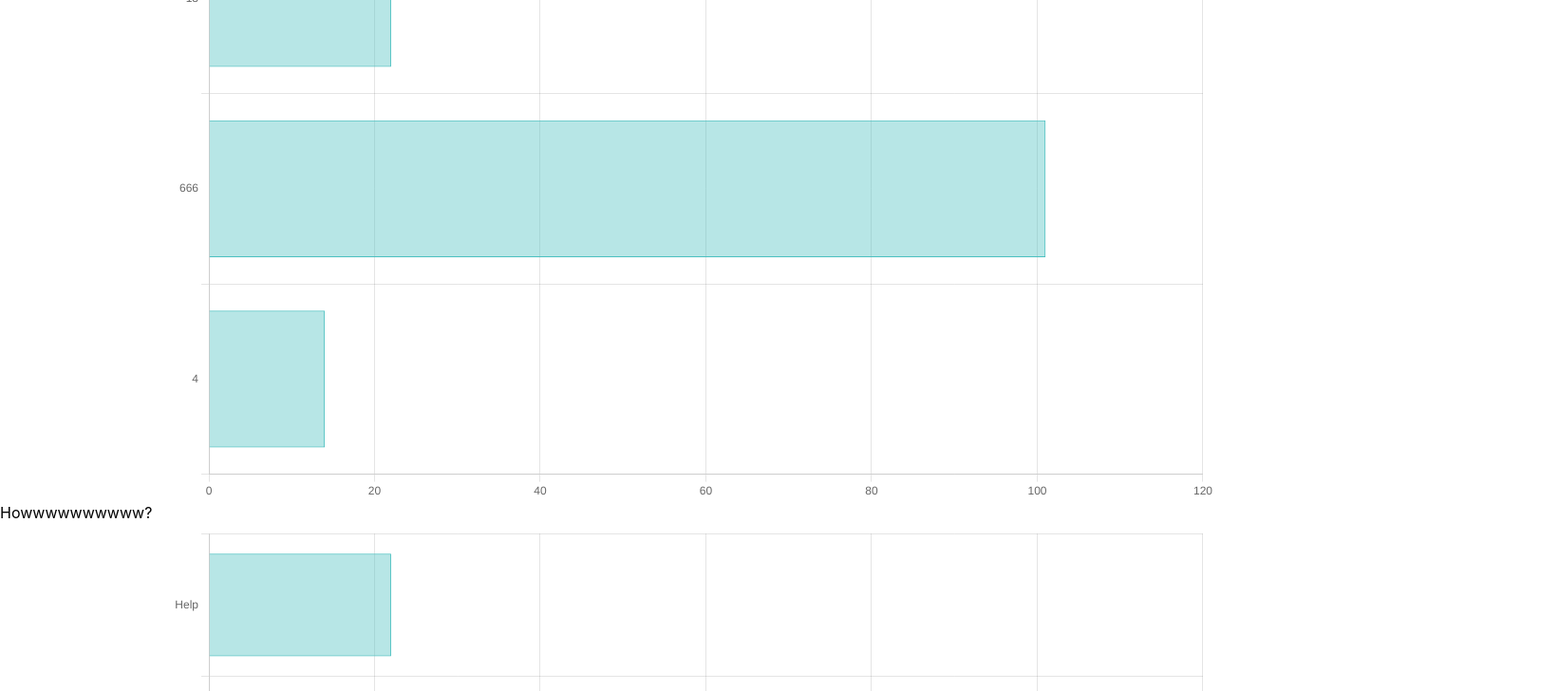
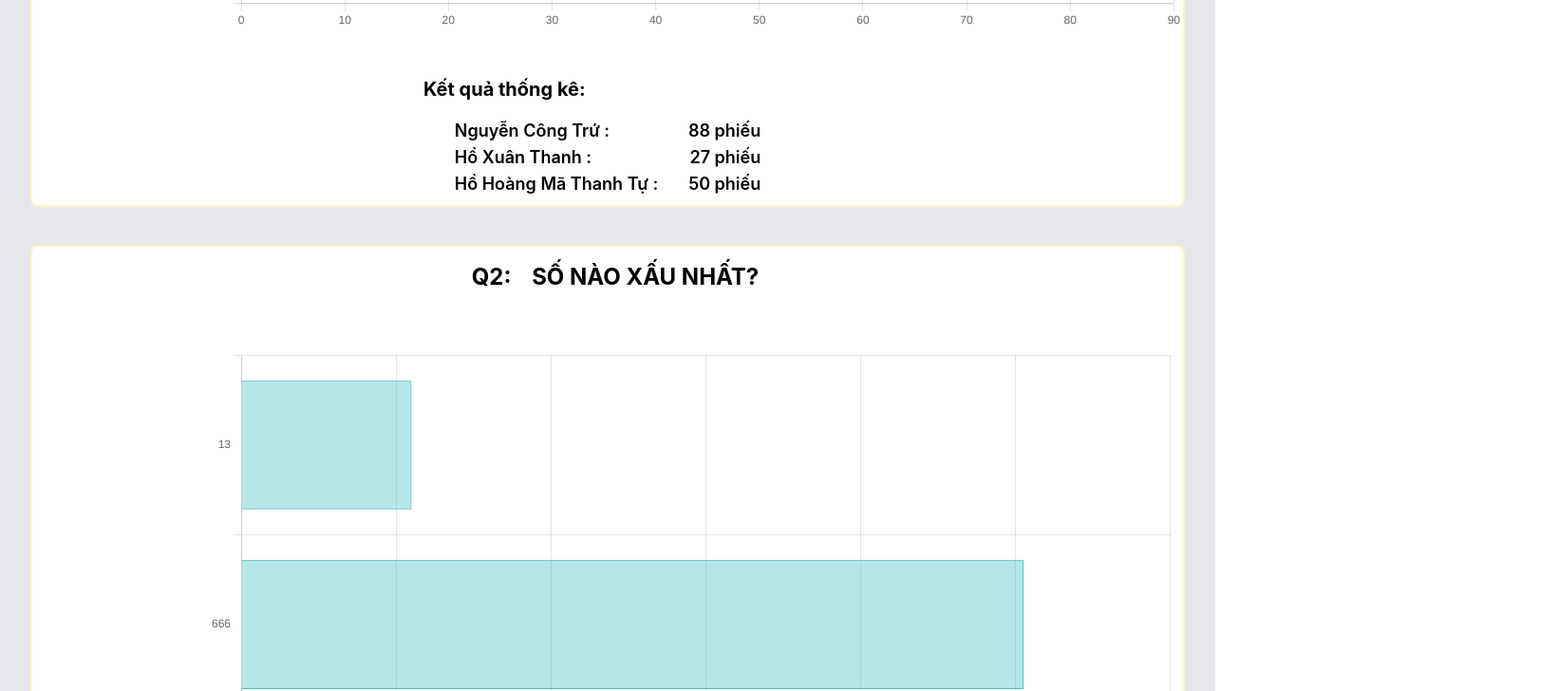
Before and after one commit to letiendat200/FE-Votio, a React (Create React App) app: page /mySurvey/1 in a window 1280 px wide. Shown: the part 800-1528 px from the top of the page at 95% size, 1642 px wide, since content can reach past the window. Built offline with nearby package versions, Linux system fonts and the light colour scheme.

Commit message:
Changes data sent by Survey.js

```diff
--- a/src/components/personalComponents/SurveyResult.js
+++ b/src/components/personalComponents/SurveyResult.js
@@ -58,13 +58,32 @@ const SurveyResult = () => {
     ];
 
     return (
-      <div>
+      <div className="p-8 bg-gray-200">
+        <div className=" w-fit p-2 text-lg font-bold bg-black text-white border border-2 border-black">
+          Kết quả bỏ phiếu:
+        </div>
+        <div>
           { questions.map((question,questionIndex)=>(
-              <div key={questionIndex}>
-                <div> {question.content} </div>
+              <div key={questionIndex} className = "flex flex-col my-10 bg-white border-2 border-amber-100 rounded-lg">
+                <div className = "self-center m-4 uppercase text-2xl font-bold ">
+                <span className = "m-4">Q{questionIndex+1}: </span>{question.content}
+                </div>
+                <div className = "max-h-fit min-h-min my-10">
                   <VoteChart choices={question.choices} id={questionIndex}/>
+                </div>
+                <div className = "relative m-2 left-1/3 font-bold text-xl">Kết quả thống kê: </div>
+                <div className = "self-center m-2 font-semibold text-lg">
+                  {question.choices.map((choice,choiceIndex)=>(
+                    <div className="flex justify-between">
+                      <div className = "relative -left-4">{choice.content} : </div>
+                      <div className = "relative -right-4">{choice.number} phiếu</div>
+                    </div>
+                  ))}
+                </div>
               </div>
           ))}
+        </div>
+
       </div>
       );
 };
--- a/src/components/personalComponents/VoteChart.js
+++ b/src/components/personalComponents/VoteChart.js
@@ -6,6 +6,7 @@ const VoteChart = ({ choices, id }) => {
   const chartID = id;
   const labels = choices.map((choice) => choice.content);
   const data = choices.map((choice) => choice.number);
+
   const adjustedLabels = labels.map((label)=>{
     if (label.length <= 30) {
       return [label];
@@ -28,6 +29,7 @@ const VoteChart = ({ choices, id }) => {
     }
     return result;
   });
+
   const chartData = {
     labels: adjustedLabels,
     datasets: [
--- a/src/components/surveyComponents/Survey.js
+++ b/src/components/surveyComponents/Survey.js
@@ -1,17 +1,41 @@
 import React, { useState} from 'react';
 import {useNavigate, useParams} from 'react-router-dom'
 
-const SurveyQuestion = ({ questions }) => {
+const SurveyQuestion = ({ questions, choicesResponse, setChoicesResponse }) => {
     const { id } = useParams();
 
     const [currentQuestionIndex, setCurrentQuestionIndex] = useState(0);
     const [selectedChoices, setSelectedChoices] = useState({});
 
+
     const handleNext = () => {
       if (currentQuestionIndex < questions.length - 1) {
         setCurrentQuestionIndex(currentQuestionIndex + 1);
-      }
-    };
+      } else {
+          // Update choicesResponse with the selected choices for each question
+          const updatedChoicesResponse = questions.map((question, index) => {
+            const selectedChoiceIndices = selectedChoices[index];
+
+            if (selectedChoiceIndices && selectedChoiceIndices.length > 0) {
+              const selectedChoicesContent = selectedChoiceIndices.map(
+                (choiceIndex) => question.choices[choiceIndex].content
+              );
+
+              return {
+                content: question.content,
+                type: question.type,
+                choices: selectedChoicesContent.map((content) => ({ content })),
+              };
+            }
+
+            return null; // Handle cases where no choice is selected
+          });
+
+          setChoicesResponse(updatedChoicesResponse.filter((response) => response !== null));
+
+          console.log(updatedChoicesResponse);
+        }
+      };
 
     const handlePrev = () => {
       if (currentQuestionIndex > 0) {
@@ -94,9 +118,10 @@ const SurveyQuestion = ({ questions }) => {
 };
 
 const Survey = () => {
+  const [choicesResponse, setChoicesResponse] = useState([]);
   const questions = [
     {
-      content: 'Question 1',
+      content: 'Chữ cái đầu tiên',
       type: '1',
       choices: [
         { content: 'A' },
@@ -106,7 +131,7 @@ const Survey = () => {
       ],
     },
     {
-      content: 'Question 2',
+      content: 'Màu nào xấu',
       type: '2',
       choices: [
         { content: 'Red' },
@@ -117,7 +142,11 @@ const Survey = () => {
     },
   ];
 
-  return <SurveyQuestion questions={questions} />;
+  return  <SurveyQuestion
+            questions={questions}
+            choicesResponse={choicesResponse}
+            setChoicesResponse={setChoicesResponse}
+          />
 };
 
 export default Survey;
--- a/src/components/surveyCreateComponents/SurveyCreateQuestions.js
+++ b/src/components/surveyCreateComponents/SurveyCreateQuestions.js
@@ -65,6 +65,12 @@ export default function SurveyCreateQuestions() {
     setQuestions(currentQuestions);
   };
 
+  const deleteChoice = (questionIndex,choiceIndex) => {
+    const currentQuestions = [...questions];
+    currentQuestions[questionIndex].choices.splice(choiceIndex, 1);
+    setQuestions(currentQuestions);
+  };
+
   //Checking the criteria of the survey (Must update further if needed)
   const isSurveyValid = () => {
     //Check if there is a title
@@ -101,12 +107,10 @@ export default function SurveyCreateQuestions() {
             console.error('Error posting data:', error);
           }
       alert("Survey created!!");
+      console.log(postResponse);
     }
   };
 
-  const showPostResult = () =>{
-    console.log(postResponse);
-  }
 
   return (
     <div className = "flex flex-col m-5">
@@ -134,14 +138,16 @@ export default function SurveyCreateQuestions() {
                       className="w-full p-2 border border-gray-300 outline-none placeholder-blue-800/60"/>
                     <div className = "mt-3 ml-10">
                       {q.choices.map((choice, choiceIndex) => (
+                        <div key={choiceIndex} className= "flex">
                           <input
-                          key={choiceIndex}
                             type="text"
                             value={choice.content}
                             onChange={(e) => handleChoiceChange(questionIndex, choiceIndex, e.target.value)}
                             placeholder={`Choice ${choiceIndex + 1}`}
                             className="w-full mt-2 p-2 border border-gray-300 outline-none placeholder-blue-800/60"
                           />
+                          <div className="relative self-center left-4 cursor-pointer" onClick = {()=>deleteChoice(questionIndex,choiceIndex)}>X</div>
+                        </div>
                       ))}
                     </div>
                   </div>
@@ -163,10 +169,10 @@ export default function SurveyCreateQuestions() {
         <button onClick={sendQuestions} className=" px-10 py-2 w-fit h-fit bg-gradient-to-r from-sky-400 to-blue-600 text-white text-lg tracking-wide rounded-md">
             Save Survey
         </button>
-        <button onClick={showPostResult} className=" px-10 py-2 w-fit h-fit bg-gradient-to-r from-sky-400 to-red-600 text-white text-lg tracking-wide rounded-md">
-            Show Survey
-        </button>
       </div>
+      {postResponse !=''&& (
+        <div>THis is what you want</div>
+      )}
     </div>
   );
 }
```
Lines whose indentation alone changed are shown as unchanged.
